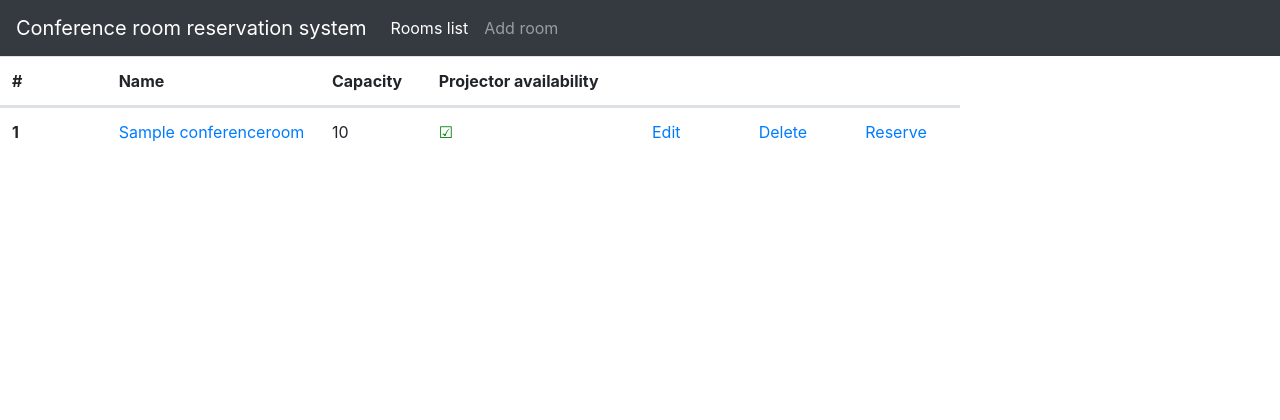
After one commit to JankoLoL/Conference_Room_Reservation, a Django app: page /rooms/ in a window 1280 px wide. The commit adds this page. Shown: the top 420 px of the page. Run offline with Django 4.2, Linux system fonts and the light colour scheme; tables that the repository leaves empty hold one stand-in row (values such as "Sample post"); some libraries are stand-ins or nearby versions.

Commit message:
add room,rooms list html

```diff
--- a/Conference_Room_app/templates/__base__.html
+++ b/Conference_Room_app/templates/__base__.html
@@ -19,7 +19,7 @@
         <div class="collapse navbar-collapse" id="navbarNavAltMarkup">
             <div class="navbar-nav">
                 <a class="nav-item nav-link active" href="/">Rooms list<span class="sr-only">(current)</span></a>
-                <a class="nav-item nav-link" href="/">Add room</a>
+                <a class="nav-item nav-link" href="{% url 'add-room' %}">Add room</a>
             </div>
         </div>
     </nav>
--- /dev/null
+++ b/Conference_Room_app/templates/rooms.html
@@ -0,0 +1,56 @@
+{% extends '__base__.html' %}
+<!doctype html>
+<html lang="en">
+<head>
+    <meta charset="UTF-8">
+    <meta name="viewport"
+          content="width=device-width, user-scalable=no, initial-scale=1.0, maximum-scale=1.0, minimum-scale=1.0">
+    <meta http-equiv="X-UA-Compatible" content="ie=edge">
+    <%{% block title %} Rooms {% endblock title %}
+
+</head>
+<body>
+{% block content %}
+    <table class="table">
+        <thead>
+        <tr class="d-flex">
+            <th scope="col" class="col-1">#</th>
+            <th scope="col" class="col-2">Name</th>
+            <th scope="col" class="col-1">Capacity</th>
+            <th scope="col" class="col-5" colspan="4">Projector availability</th>
+        </tr>
+        </thead>
+        <tbody>
+        {% for room in rooms %}
+            <tr class="d-flex">
+                <th scope="row" class="col-1">{{ room.id }}</th>
+                <td class="col-2">
+                    <a href="/room/{{ room.id }}/">{{ room.name }}</a>
+                </td>
+                <td class="col-1">{{ room.capacity }}</td>
+                {% if room.projector_availability %}
+                    <td class="col-2" style="color:green;">&#9745;</td>
+                {% else %}
+                    <td class="col-2" style="color:red;">&#9746;</td>
+                {% endif %}
+                <td class="col-1">
+                    <a href="/room/modify/{{ room.id }}/">Edit</a>
+                </td>
+                <td class="col-1">
+                    <a href="/room/delete/{{ room.id }}/">Delete</a>
+                </td>
+                <td class="col-1">
+                    <a href="/room/reserve/{{ room.id }}/">Reserve</a>
+                </td>
+            </tr>
+        {% empty %}
+            <tr>
+                <td colspan="6">No room available</td>
+            </tr>
+        {% endfor %}
+        </tbody>
+    </table>
+
+{% endblock %}%>
+</body>
+</html>
--- a/Conference_Room_app/views.py
+++ b/Conference_Room_app/views.py
@@ -17,10 +17,9 @@ class AddRoomView(View):
     def get(self, request):
         return render(request, "add-room.html")
 
-
     def post(self, request):
         name = request.POST.get("room-name")
-        capacity = request.POST.get("room-capacity")
+        capacity = request.POST.get("capacity")
         capacity = int(capacity) if capacity else 0
         projector = request.POST.get("projector") == "on"
 
@@ -33,3 +32,9 @@ class AddRoomView(View):
 
         ConferenceRoom.objects.create(name=name, capacity=capacity, projector_availability=projector)
         return redirect("rooms-list")
+
+
+class RoomListView(View):
+    def get(self, request):
+        rooms = ConferenceRoom.objects.all()
+        return render(request, "rooms.html", context={"rooms": rooms})
--- a/Conference_Room_project/urls.py
+++ b/Conference_Room_project/urls.py
@@ -16,7 +16,7 @@ Including another URLconf
 """
 from django.contrib import admin
 from django.urls import path
-from django.conf.urls.static import static
+
 from Conference_Room_app import views
 
 
@@ -24,4 +24,5 @@ urlpatterns = [
     path('admin/', admin.site.urls),
     path('', views.MainView.as_view(), name='index'),
     path('room/new/', views.AddRoomView.as_view(), name='add-room'),
+    path('rooms/', views.RoomListView.as_view(), name='rooms-list'),
 ]
```
Also changed, not shown: Conference_Room_app/templates/add-room.html (+7 -7 lines).
